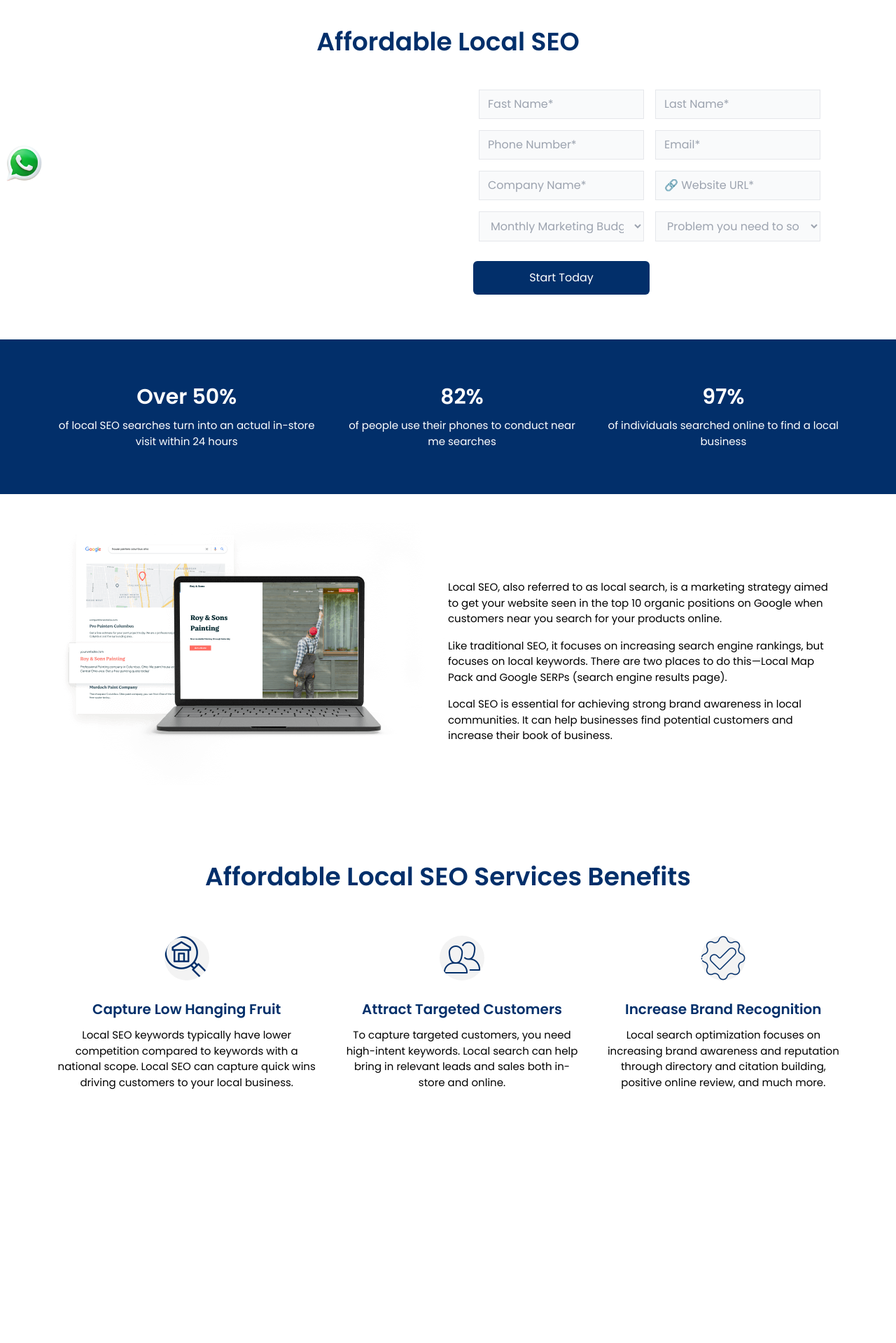
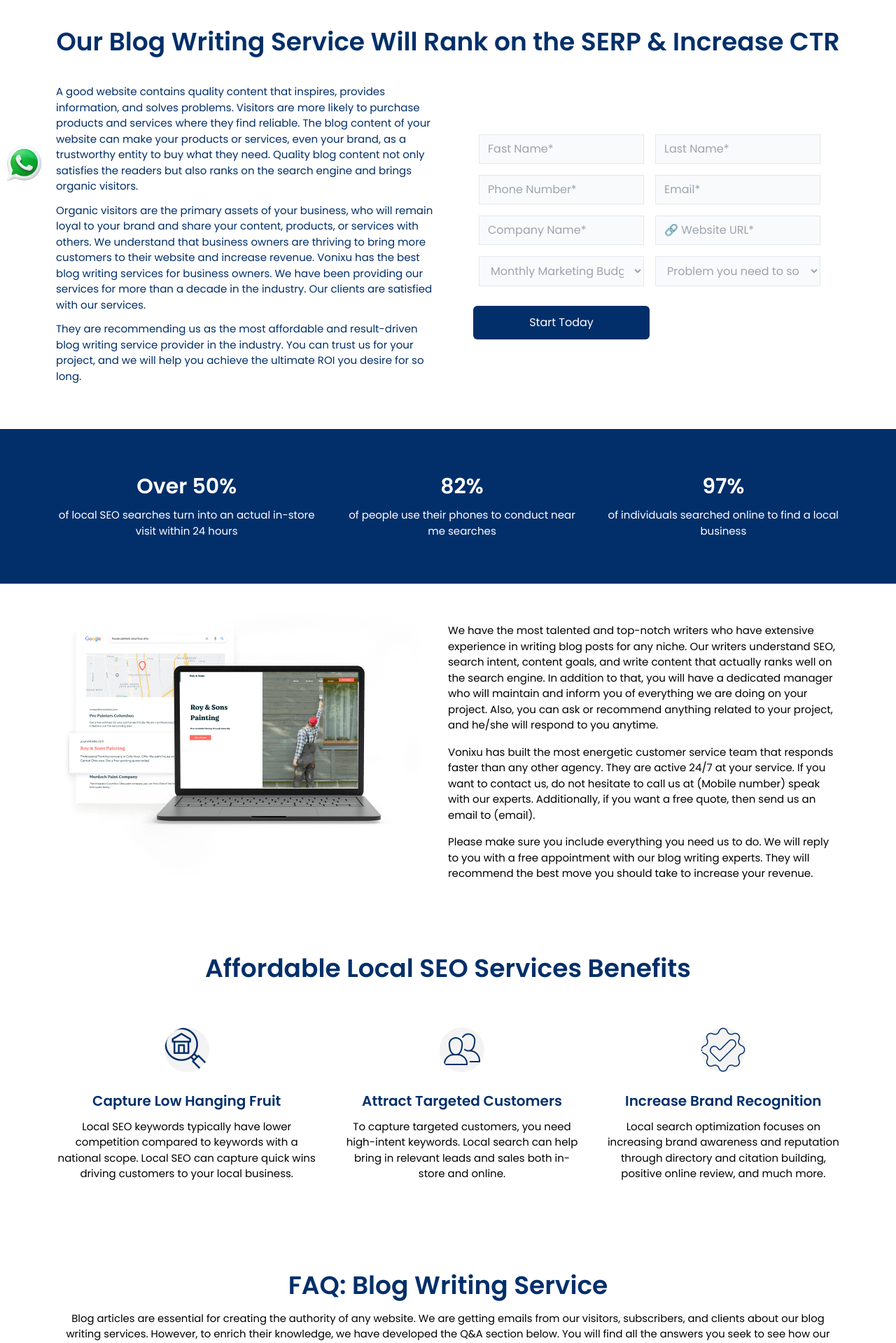
Before and after one commit to alamincoders/vonixu, a Next.js app: page /blogWritingService in a window 1280 px wide. Shown: the part 520-2439 px from the top of the page at 70% size. Built offline with nearby package versions, Linux system fonts and the light colour scheme; a small style sheet from the web is missing.

Commit message:
BlogWritingService content done

```diff
--- a/components/DigitalMarketing/BlogWritingService.jsx
+++ b/components/DigitalMarketing/BlogWritingService.jsx
@@ -6,19 +6,26 @@ import WhatSEO from "../ServicesComponents/WhatSEO";
 import SEOBenefits from "../ServicesComponents/SEOBenefits";
 
 import seo from "../../assets/services/whatseo.png";
-
-import bImg from "../../assets/services/local.webp";
 import Banner from "../ServicesComponents/Banner";
 import ServiceFAQ from "../ServicesComponents/ServiceFAQ";
 
 const BlogWritingService = () => {
   return (
     <>
-      <Banner title="VISER SEO Services: Rank on Search Engine & Drive Organic Traffic to Your Website" />
+      <Banner title="Best Blog Writing Service Rank & Drive Traffic" />
       <SeoFormBanner
-        title="Affordable Local SEO"
-        p="Manta has ranked millions of local businesses in the top 10 of Google for over 20 years with our affordable local SEO services. We help businesses get found by a large local audience to increase both leads and sales. Learn how our local  SEO services can help you find new customers today!"
-        img={bImg}
+        title="Our Blog Writing Service Will Rank on the SERP & Increase CTR"
+        p1="A good website contains quality content that inspires, provides information, and solves problems. Visitors are more likely to purchase products and services where they find reliable.
+
+The blog content of your website can make your products or services, even your brand, as a trustworthy entity to buy what they need.
+
+Quality blog content not only satisfies the readers but also ranks on the search engine and brings organic visitors.
+"
+        p2="Organic visitors are the primary assets of your business, who will remain loyal to your brand and share your content, products, or services with others. We understand that business owners are thriving to bring more customers to their website and increase revenue.
+
+Vonixu  has the best blog writing services for business owners. We have been providing our services for more than a decade in the industry. Our clients are satisfied with our services.
+"
+        p3="They are recommending us as the most affordable and result-driven blog writing service provider in the industry. You can trust us for your project, and we will help you achieve the ultimate ROI you desire for so long."
       />
       <OverPercent
         title1="Over 50%"
@@ -30,10 +37,15 @@ const BlogWritingService = () => {
       />
       <WhatSEO
         img={seo}
-        title="What is Affordable Local SEO?"
-        p1="Local SEO, also referred to as local search, is a marketing strategy aimed to get your website seen in the top 10 organic positions on Google  when customers near you search for your products online."
-        p2=" Like traditional SEO, it focuses on increasing search engine rankings, but focuses on local keywords. There are two places to do this—Local Map Pack and Google SERPs (search engine results page)."
-        p3=" Local SEO is essential for achieving strong brand awareness in local communities. It can help businesses find potential customers and increase their book of business."
+        p1="We have the most talented and top-notch writers who have extensive experience in writing blog posts for any niche. Our writers understand SEO, search intent, content goals, and write content that actually ranks well on the search engine.
+
+In addition to that, you will have a dedicated manager who will maintain and inform you of everything we are doing on your project. Also, you can ask or recommend anything related to your project, and he/she will respond to you anytime.
+"
+        p2=" Vonixu has built the most energetic customer service team that responds faster than any other agency. They are active 24/7 at your service.
+
+If you want to contact us, do not hesitate to call us at (Mobile number) speak with our experts. Additionally, if you want a free quote, then send us an email to (email).
+"
+        p3=" Please make sure you include everything you need us to do. We will reply to you with a free appointment with our blog writing experts. They will recommend the best move you should take to increase your revenue."
       />
       <SEOBenefits
         title1="Affordable Local SEO Services Benefits "
@@ -45,30 +57,48 @@ const BlogWritingService = () => {
         p3=" Local search optimization focuses on increasing brand awareness and reputation through directory and citation building, positive online  review, and much more."
       />{" "}
       <ServiceFAQ
-        que1=""
-        que2=""
-        que3=""
-        que4=""
-        que5=""
-        que6=""
-        que7=""
-        que8=""
-        que9=""
-        que10=""
-        que11=""
-        que12=""
-        ans1=""
-        ans2=""
-        ans3=""
-        ans4=""
-        ans5=""
-        ans6=""
-        ans7=""
-        ans8=""
-        ans9=""
-        ans10=""
-        ans11=""
-        ans12=""
+        title="FAQ: Blog Writing Service"
+        p="Blog articles are essential for creating the authority of any website. We are getting emails from our visitors, subscribers, and clients about our blog writing services.
+
+However, to enrich their knowledge, we have developed the Q&A section below. You will find all the answers you seek to see how our service works or what we are capable of. Let’s check them out at a glance.
+"
+        que1="How Do I Understand You Are Providing Me Quality Content?"
+        que2="What Is Your Process For a Project?"
+        que3="Which Niches Do You Write Blog Content On?"
+        que4="How Much Do You Charge For Blog Content?"
+        que5="Will I Have to Give a Payment Upfront?"
+        que6="Will You Provide Unique and Reader-Friendly Content?"
+        que7="Do You Provide Content Updating/Content Rewriting Services?"
+        que8="Do You Provide SEO Optimized Content?"
+        que9="Can You Meet Tight Deadlines?"
+        ans1="Vonixu has been providing blog writing services for more than a decade in the industry. In this service period, we have served thousands of clients who are satisfied with our services. They have recognized and recommended us as the best blog content writing service provider in the industry.
+
+We have the proper expertise that ranks well on the search engine and satisfies the readers’ intent. We have increased clients’ business profits by up to 200% after receiving our content services.
+"
+        ans2="After we get the topic from you, we will speak with you to get the details of the project. We may ask you the goal you want to achieve from the content you have ordered from us. It helps us to write that will meet the intent of your content.
+
+After that, we will research the topic and the keyword to build a structure that will beat other ranking pages. In the next step, our top-notch writers will write the content and send it to the editor and approval team. Once our editor team approves the content, you will get the content for review & accept or send it for revision.
+"
+        ans3="
+We have teams of writers who are specialists in any industry you may think of. Though there are several niches, those are illegal. We do not write on those illegal niches. Other than those illegal niches, we cover all niches and industries with our blog writing services.
+"
+        ans4="Blog content writing is an important job that needs extensive care while we write for our clients. The cost of our service depends on how complicated your topic is. However, we have the most affordable blog writing service in the industry. Please check our packages to get an idea of how much you need to pay for our services.
+"
+        ans5="We take 100% upfront payment with a 15-days refund policy. Though we take advance payment, none of our clients have taken a refund so far. So, we have the confidence in our top-notch writers that their quality words are going to satisfy your needs.
+
+We understand the essentiality of content for your website. To ensure your maximum benefits, we have developed the perfect strategy to create the perfect piece of content for you.
+"
+        ans6="Yes, we will provide unique content that readers will read comfortably. We understand that if your site has garbage content, then it will not rank on search engines or satisfy users with relevant information.
+
+Our content will be passed by Copyscape & other plagiarism checking tools. You can check if you want after getting the content to see whether the content is unique or not as well as whether it is reader-friendly or not.
+"
+        ans7="Yes, we provide content updating or rewriting services. We have enough resources to serve you with the best quality content through our updating or rewriting services. Quality content is king, and without these, your site cannot perform well or generate sales from it. We will bring the best quality by editing or rewriting with possibly the best strategy."
+        ans8="Yes, we can provide SEO optimized content because our writers are well educated with SEO knowledge. They understand how to write content that satisfies user intent as well as the search engine. Our content will surely rank on search engines and bring organic visitors that is what you are seeking to achieve.
+"
+        ans9="We have several blog article writing teams who can meet tight deadlines at any cost. Once you order your content from us, a dedicated top-notch writer team will start working on it.
+
+Besides these, you can check our offers in packages on this page to see how many days we will take to read your content. Do not worry if you have an urgent job that needs to be completed within a short time because we have customizable packages that you can choose.
+"
       />
     </>
   );
```
Also changed, not shown: components/DigitalMarketing/ContentWritingService.jsx (line endings or trailing spaces).
